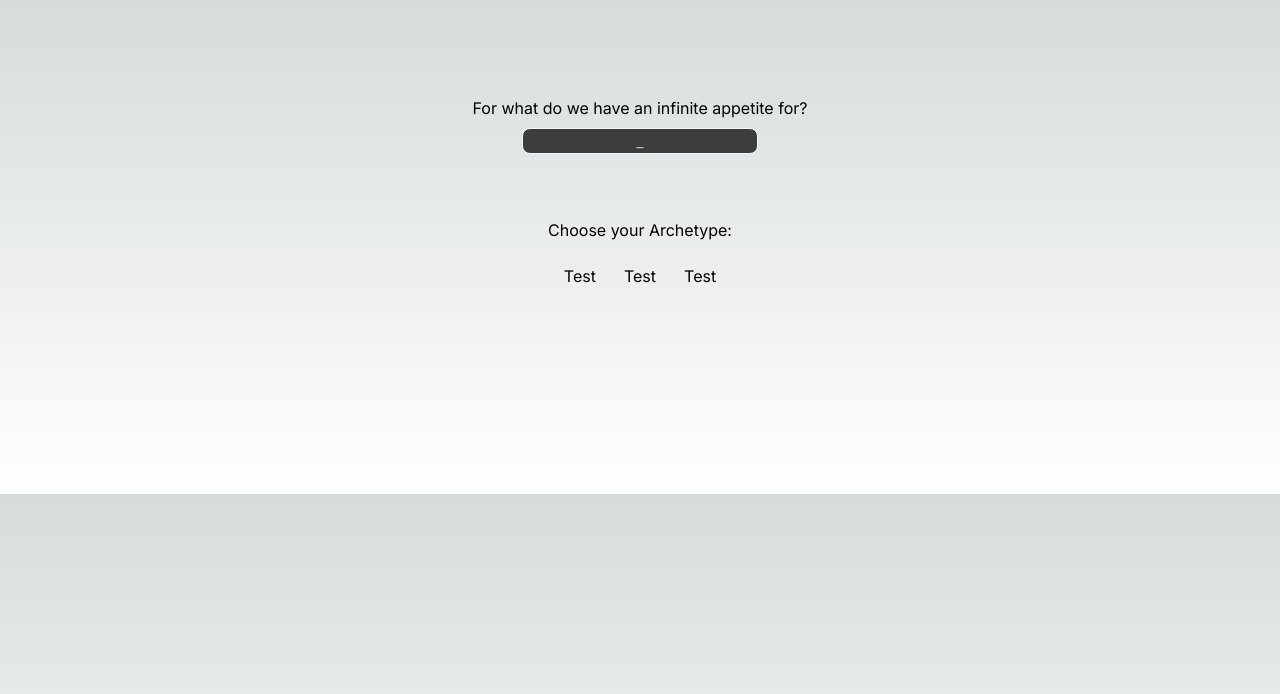
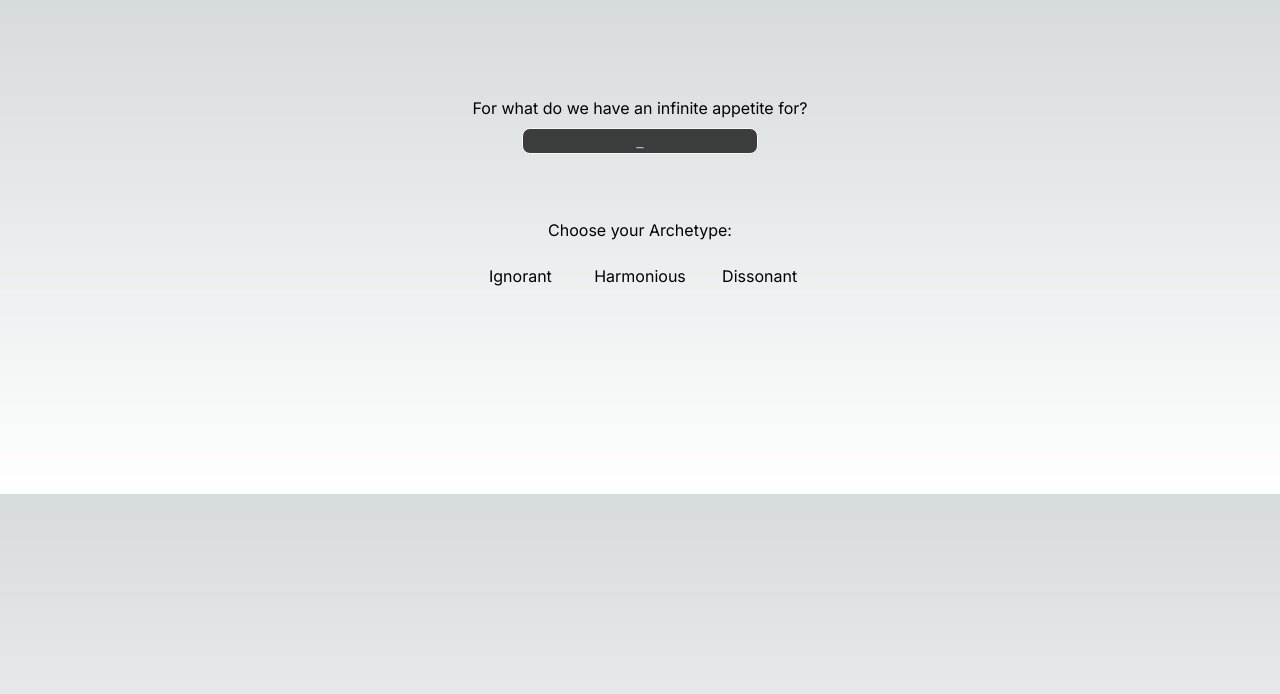
Before and after one commit to KXzeno/watch-me, a Next.js app: page / in a window 1280 px wide. Shown: the top 694 px of the page. Built offline with nearby package versions, Linux system fonts and the light colour scheme.

Commit message:
style: change innertext to p elements

```diff
--- a/app/page.js
+++ b/app/page.js
@@ -45,16 +45,17 @@ export default function Home() {
         </div>
       </form>
 
+      { /* Once chosen, collide to middle col and slide down page */ }
       <p className="mt-12">Choose your Archetype:</p>
       <div className="grid grid-rows-3 grid-cols-3 gap-4 mt-4 border-black">
         <button className="hover:border-2 hover:border-x-red-600 hover:border-y-inherit">
-          Test
+          <p className="m-1.5">Ignorant</p>
         </button>
         <button className="hover:border-2 hover:border-x-red-600 hover:border-y-inherit">
-          <p className="m-1.5">Test</p>
+          <p className="m-1.5">Harmonious</p>
         </button>
         <button className="hover:border-2 hover:border-x-red-600 hover:border-y-inherit">
-          Test
+          <p className="m-1.5">Dissonant</p>
         </button>
 
       </div>
```
